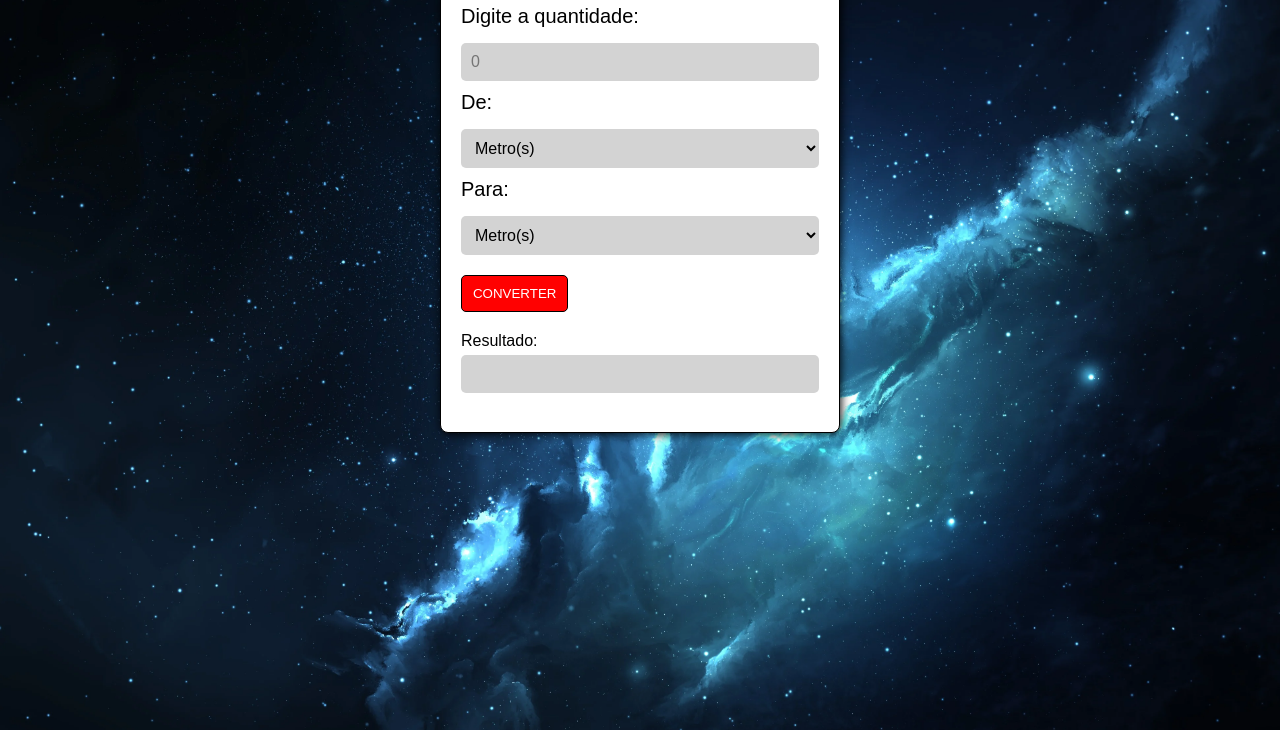
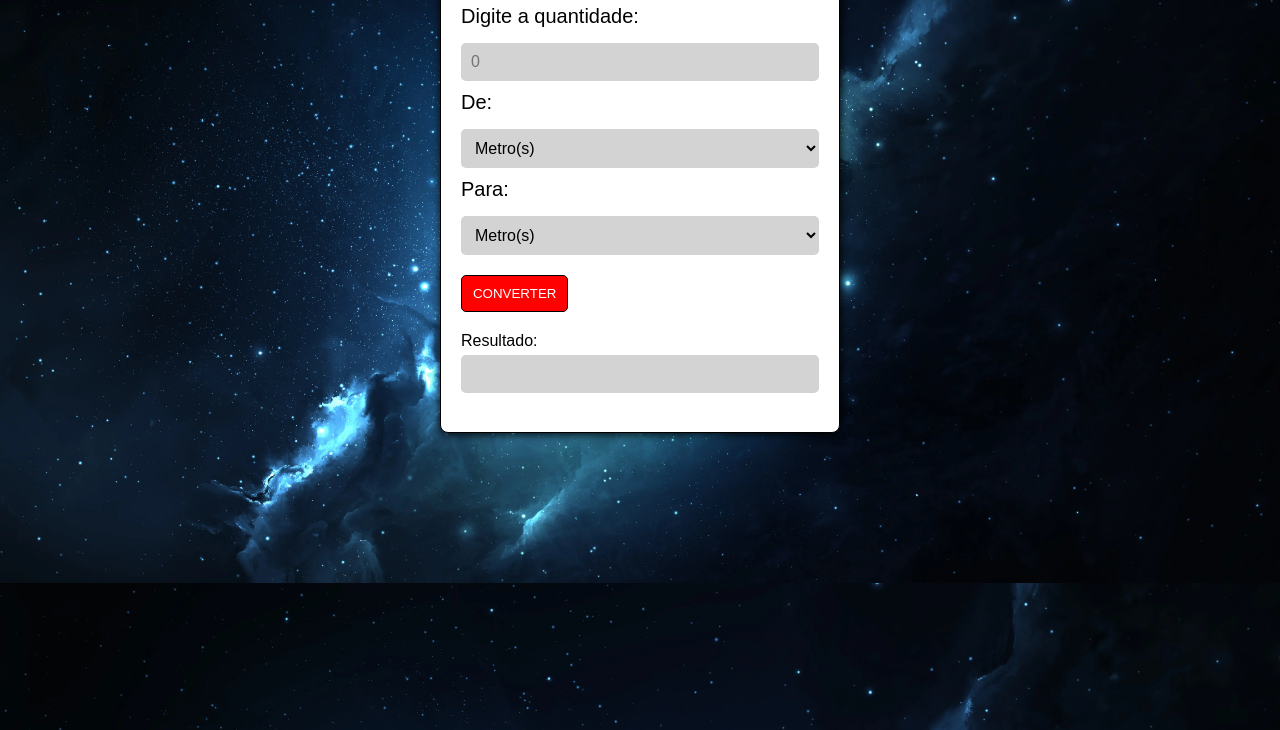
Before and after one commit to deivison556/CONVERSOR-DE-UNIDADES, a plain HTML site: page index.html in a window 1280 px wide. Shown: the part 217-947 px from the top of the page. Drawn offline with Linux system fonts and the light colour scheme.

Commit message:
projeto finalizado

```diff
--- a/assets/css/style.css
+++ b/assets/css/style.css
@@ -10,9 +10,12 @@
 body {
     background-image: url(../imagens/space-background.png);
     background-size: cover;
+    background-attachment: fixed;
     background-repeat: no-repeat;
     width:100%;
-    height: 100vh;
+    height: 100vw;
+    overflow-y: hidden;
+
 }
 
 /* Container do formulário */
```
